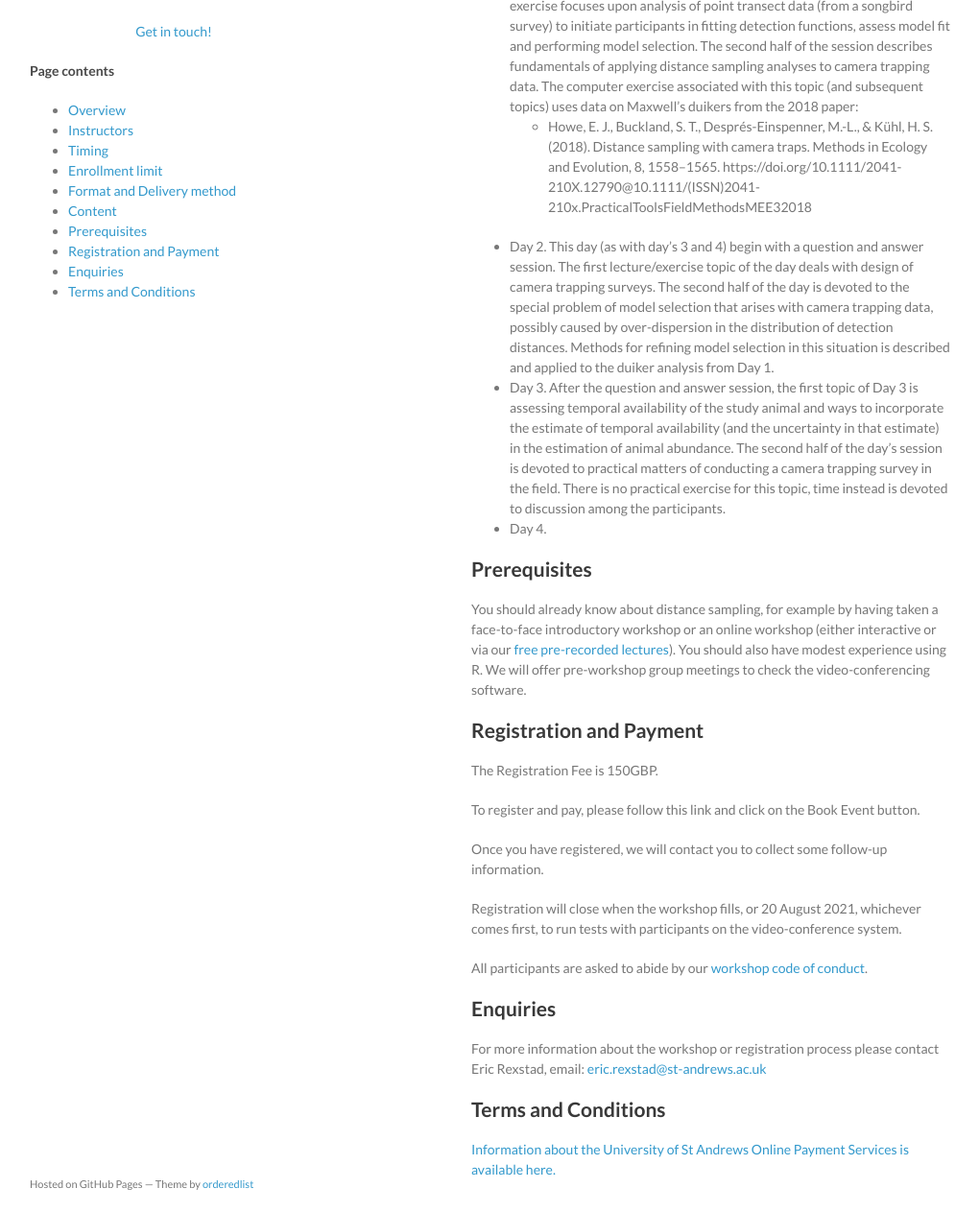
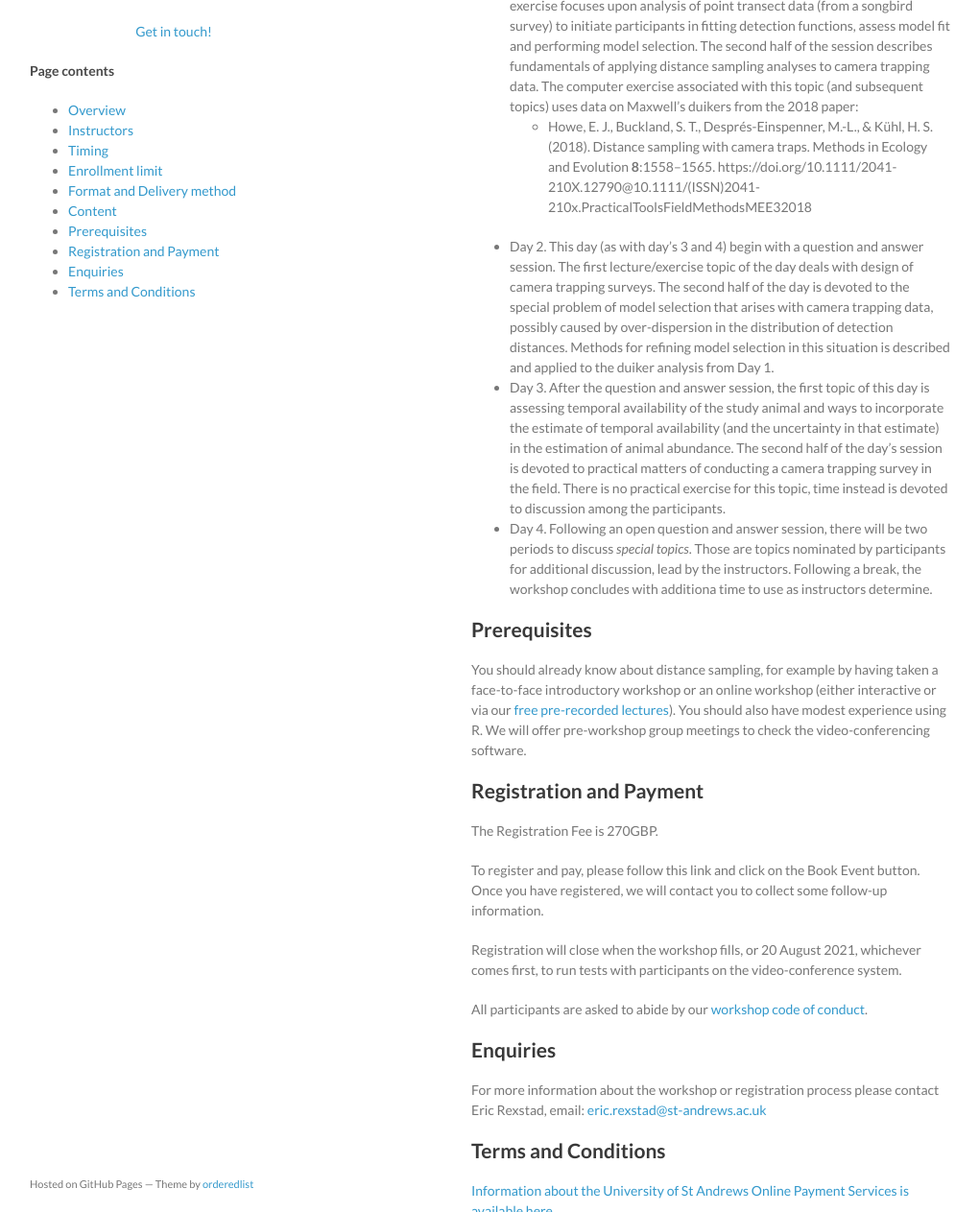
Before and after one commit to distanceworkshops/distanceworkshops.github.io, a Jekyll site: the page built from CTDS-Oct2021.md, in a window 1280 px wide and 1400 px high, scrolled down 788 px, cut to the strip 137-1400 px from the top of the window. Shown: the whole strip at 96% size, without its empty margins (129-1149 px from the left). Built offline with Jekyll 4.4.1, drawn with Linux system fonts in a browser that asks for light colours.

Commit message:
Update CTDS-Oct2021.md

```diff
--- a/CTDS-Oct2021.md
+++ b/CTDS-Oct2021.md
@@ -34,10 +34,10 @@ The workshop will be a mix of live online interactive sessions, delivered via vi
 ## Content
 
 -	Day 1.  Provides the foundation of distance sampling.  The first computer exercise focuses upon analysis of point transect data (from a songbird survey) to initiate participants in fitting detection functions, assess model fit and performing model selection. The second half of the session describes fundamentals of applying distance sampling analyses to camera trapping data.  The computer exercise associated with this topic (and subsequent topics) uses data on Maxwell's duikers from the 2018 paper:
-    -	 Howe, E. J., Buckland, S. T., Després-Einspenner, M.-L., & Kühl, H. S. (2018). Distance sampling with camera traps. Methods in Ecology and Evolution, 8, 1558–1565. https://doi.org/10.1111/2041-210X.12790@10.1111/(ISSN)2041-210x.PracticalToolsFieldMethodsMEE32018
+    -	 Howe, E. J., Buckland, S. T., Després-Einspenner, M.-L., & Kühl, H. S. (2018). Distance sampling with camera traps. Methods in Ecology and Evolution **8**:1558–1565. https://doi.org/10.1111/2041-210X.12790@10.1111/(ISSN)2041-210x.PracticalToolsFieldMethodsMEE32018
 -	Day 2.  This day (as with day's 3 and 4) begin with a question and answer session. The first lecture/exercise topic of the day deals with design of camera trapping surveys. The second half of the day is devoted to the special problem of model selection that arises with camera trapping data, possibly caused by over-dispersion in the distribution of detection distances.  Methods for refining model selection in this situation is described and applied to the duiker analysis from Day 1.
--	Day 3. After the question and answer session, the first topic of Day 3 is assessing temporal availability of the study animal and ways to incorporate the estimate of temporal availability (and the uncertainty in that estimate) in the estimation of animal abundance.  The second half of the day's session is devoted to practical matters of conducting a camera trapping survey in the field.  There is no practical exercise for this topic, time instead is devoted to discussion among the participants.
--	Day 4.
+-	Day 3. After the question and answer session, the first topic of this day is assessing temporal availability of the study animal and ways to incorporate the estimate of temporal availability (and the uncertainty in that estimate) in the estimation of animal abundance.  The second half of the day's session is devoted to practical matters of conducting a camera trapping survey in the field.  There is no practical exercise for this topic, time instead is devoted to discussion among the participants.
+-	Day 4. Following an open question and answer session, there will be two periods to discuss *special topics*.  Those are topics nominated by participants for additional discussion, lead by the instructors. Following a break, the workshop concludes with additiona time to use as instructors determine.
 
 ## Prerequisites
 
@@ -45,11 +45,9 @@ You should already know about distance sampling, for example by having taken a f
 
 ## Registration and Payment
 
-The Registration Fee is 150GBP.
+The Registration Fee is 270GBP.
 
-To register and pay, please follow this link and click on the Book Event button.
-
-Once you have registered, we will contact you to collect some follow-up information.
+To register and pay, please follow this link and click on the Book Event button. Once you have registered, we will contact you to collect some follow-up information.
 
 Registration will close when the workshop fills, or 20 August 2021, whichever comes first, to run tests with participants on the video-conference system.
 
```
